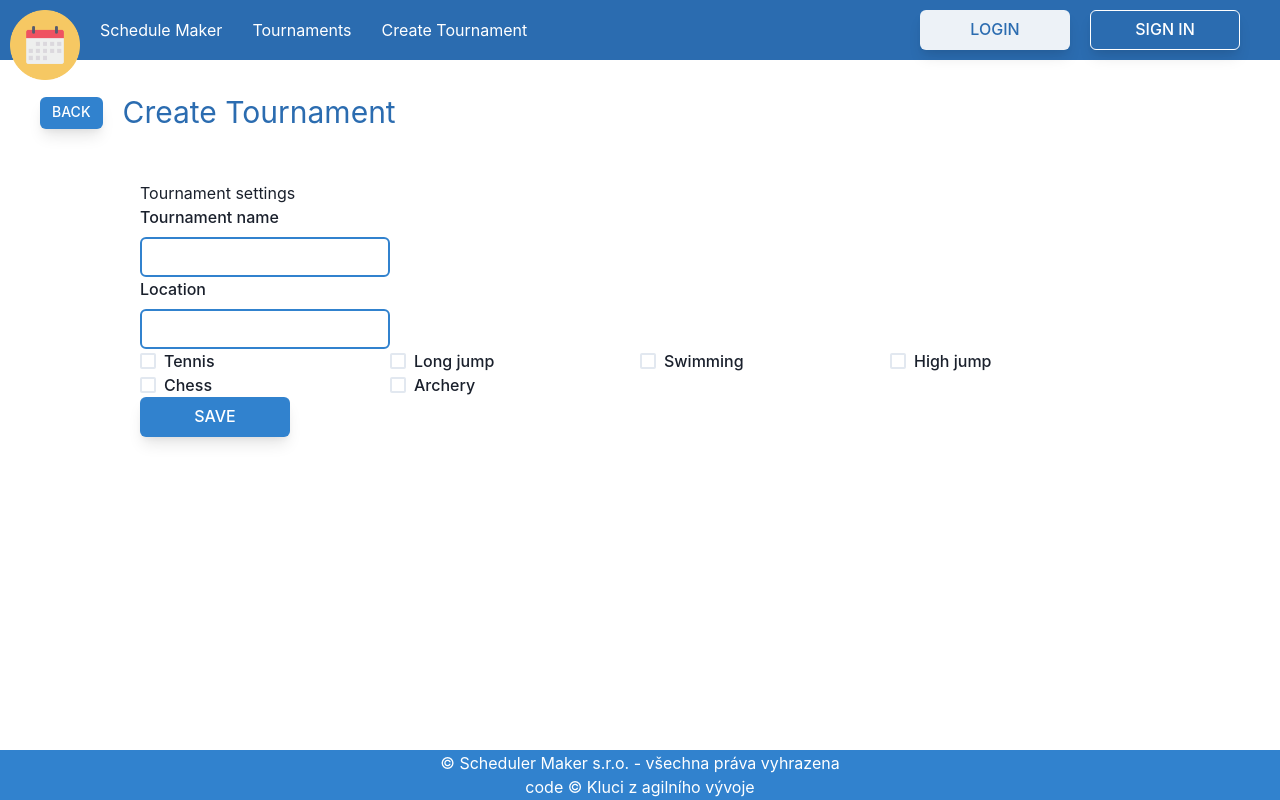
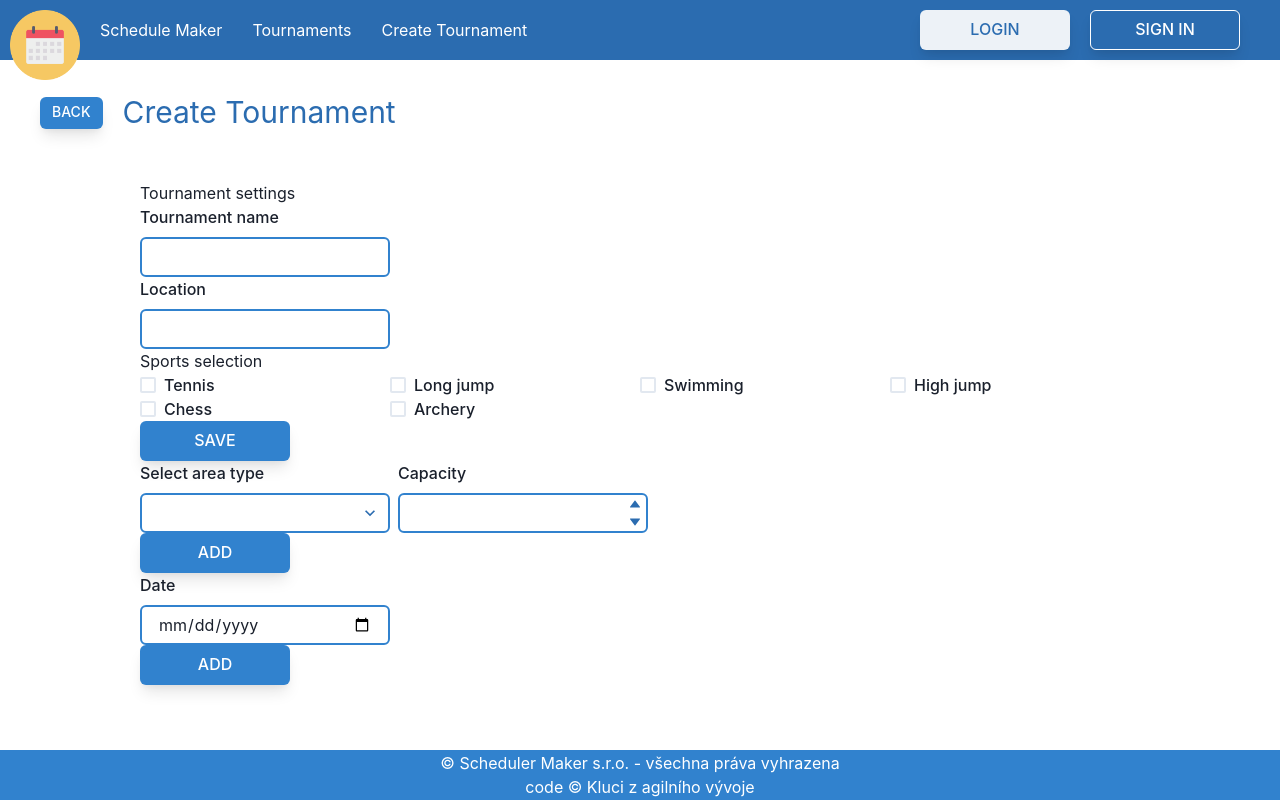
Before and after one commit to ReDa0123/schedule-maker, a React (Create React App) app in the folder frontend/: page /tournament-creator in a window 1280 px wide. Built offline with nearby package versions, Linux system fonts and the light colour scheme; what ramda-extension would draw is missing.

Commit message:
Added area and date, made sport selection flexible

```diff
--- a/frontend/src/modules/tournament-creator/pages/TournamentCreatorPage.js
+++ b/frontend/src/modules/tournament-creator/pages/TournamentCreatorPage.js
@@ -1,10 +1,15 @@
-import { ContentBox } from 'src/shared/design-system';
+import { ContentBox, Stack } from 'src/shared/design-system';
+import { DateSelection } from 'src/shared/design-system/organisms';
 import { Form } from 'src/shared/react-hook-form/organisms';
 import {
   FormInput,
   FormSubmitButton,
   FormCheckbox,
+  FormSelect,
+  FormNumberInput,
 } from 'src/shared/react-hook-form/molecules';
+import SubHeader from '../../../shared/design-system/molecules/SubHeader';
+
 
 import { SimpleGrid } from '@chakra-ui/react';
 
@@ -16,7 +21,12 @@ const mockSports = [
   'Chess',
   'Archery',
 ];
-import SubHeader from '../../../shared/design-system/molecules/SubHeader';
+
+const mockAreaTypes = [
+  { value: 1, label: 'Swimming pool' },
+  { value: 2, label: 'Jump track' },
+  { value: 3, label: 'Hall' },
+];
 
 const TournamentCreatorPage = () => {
   return (
@@ -27,13 +37,26 @@ const TournamentCreatorPage = () => {
       <Form onSubmit={(data) => alert(JSON.stringify(data))}>
         <FormInput name={'Tournament na()me'} label={'Tournament name'} />
         <FormInput name={'Location'} label={'Location'} />
-        <SimpleGrid columns={4}>
+        <label> Sports selection </label>
+        <SimpleGrid columns={{ base: 2, md: 3, lg: 4 }}>
           {mockSports.map((sport) => (
             <FormCheckbox name={sport} label={sport} key={sport} />
           ))}
         </SimpleGrid>
         <FormSubmitButton title={'Save'} showAlert />
       </Form>
+      <Form onSubmit={(data) => alert(JSON.stringify(data))}>
+        <Stack direction={'row'}>
+          <FormSelect
+            name={'AreaTypeSelection'}
+            options={mockAreaTypes}
+            label={'Select area type'}
+          />
+          <FormNumberInput name={'AreaCapacity'} label={'Capacity'} />
+        </Stack>
+        <FormSubmitButton title={'Add'} showAlert />
+      </Form>
+      <DateSelection />
     </ContentBox></>
   );
 };
--- /dev/null
+++ b/frontend/src/shared/design-system/organisms/DateSelection.js
@@ -0,0 +1,16 @@
+import { Form } from 'src/shared/react-hook-form/organisms';
+import {
+  FormInput,
+  FormSubmitButton,
+} from 'src/shared/react-hook-form/molecules';
+
+const DateSelection = () => {
+  return (
+    <Form onSubmit={(data) => alert(JSON.stringify(data))}>
+      <FormInput name={'Date'} label={'Date'} type="date" />
+      <FormSubmitButton name={'AddDate'} title={'Add'} />
+    </Form>
+  );
+};
+
+export default DateSelection;
--- a/frontend/src/shared/design-system/organisms/index.js
+++ b/frontend/src/shared/design-system/organisms/index.js
@@ -1,4 +1,5 @@
 import AlertDialog from './AlertDialog';
 import Modal from './Modal';
+import DateSelection from './DateSelection';
 
-export { AlertDialog, Modal };
+export { AlertDialog, Modal, DateSelection };
```
